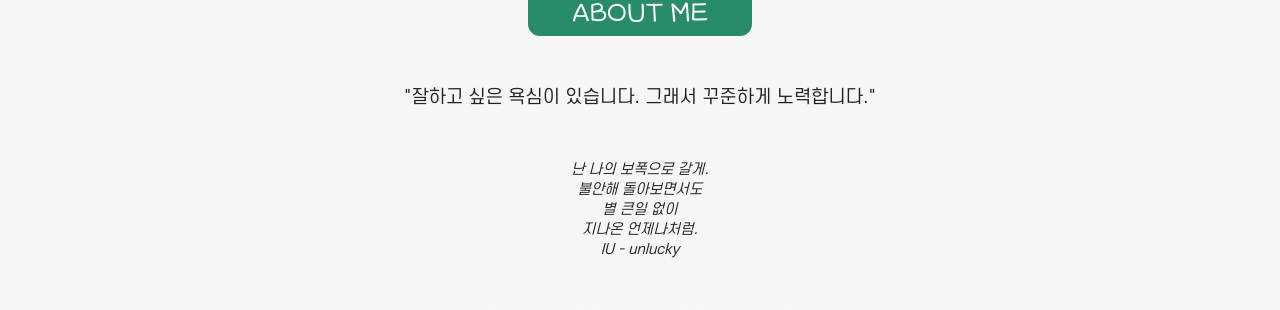
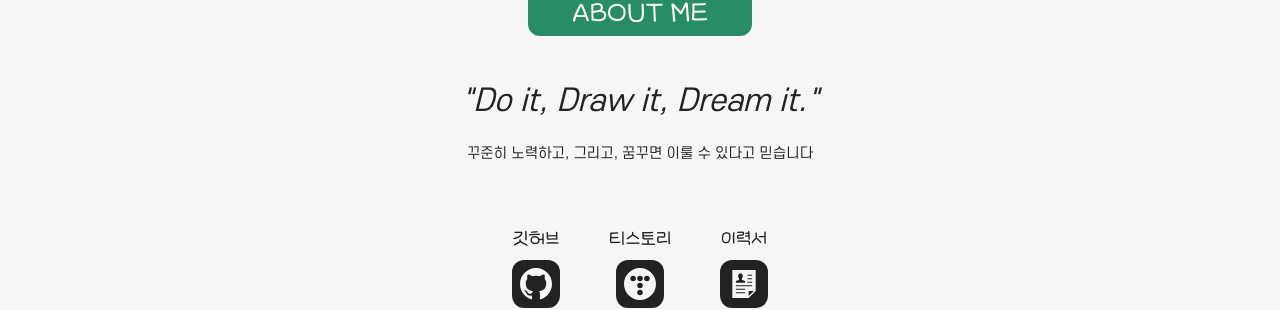
Before and after one commit to DDD120/portfolio, a React (Vite) app: page / in a window 1280 px wide. Shown: the part 460-770 px from the top of the page. Built offline with nearby package versions, Linux system fonts and the light colour scheme.

Commit message:
feat AboutMe 업데이트

```diff
--- a/src/container/AboutMe.tsx
+++ b/src/container/AboutMe.tsx
@@ -5,12 +5,10 @@ function AboutMe() {
   return (
     <section id="aboutme" className="flex flex-col items-center my-12">
       <Heading>ABOUT ME</Heading>
-      <div className="my-12 font-scd text-lg text-center">
-        <p>"잘하고 싶은 욕심이 있습니다. 그래서 꾸준하게 노력합니다."</p>
-
-        <p className="text-sm italic mt-12">
-          난 나의 보폭으로 갈게. <br /> 불안해 돌아보면서도 <br /> 별 큰일 없이
-          <br /> 지나온 언제나처럼. <br /> IU - unlucky
+      <div className="my-12 font-scd text-center">
+        <p className="italic text-3xl">"Do it, Draw it, Dream it."</p>
+        <p className="text-sm mt-6">
+          꾸준히 노력하고, 그리고, 꿈꾸면 이룰 수 있다고 믿습니다
         </p>
       </div>
       <div className="flex gap-2">
```
